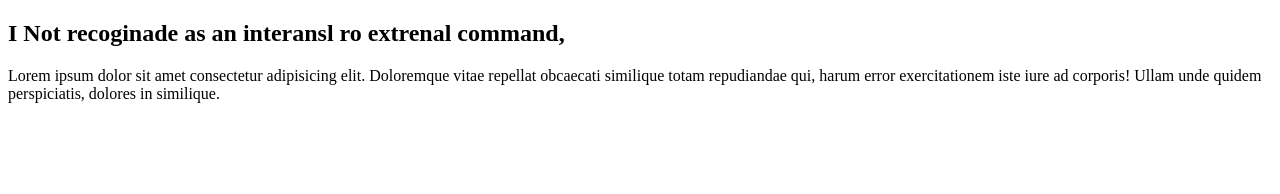
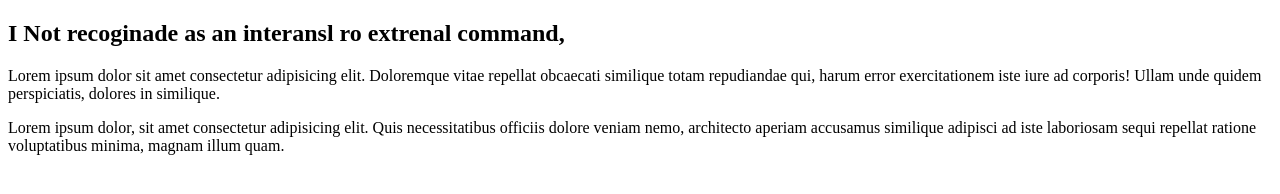
Before and after one commit to rabiul1399/new-convention, a plain HTML site: page index.html in a window 1280 px wide. Drawn offline with Linux system fonts and the light colour scheme.

Commit message:
first add

```diff
--- a/index.html
+++ b/index.html
@@ -11,5 +11,6 @@
     <h2>I Not recoginade as an interansl ro extrenal command,</h2>
     <p>Lorem ipsum dolor sit amet consectetur adipisicing elit. Doloremque vitae repellat obcaecati similique totam repudiandae qui, harum error exercitationem iste iure ad corporis! Ullam unde quidem perspiciatis, dolores in similique.
     </p>
+  <p>Lorem ipsum dolor, sit amet consectetur adipisicing elit. Quis necessitatibus officiis dolore veniam nemo, architecto aperiam accusamus similique adipisci ad iste laboriosam sequi repellat ratione voluptatibus minima, magnam illum quam.</p>
 </body>
 </html>
```
